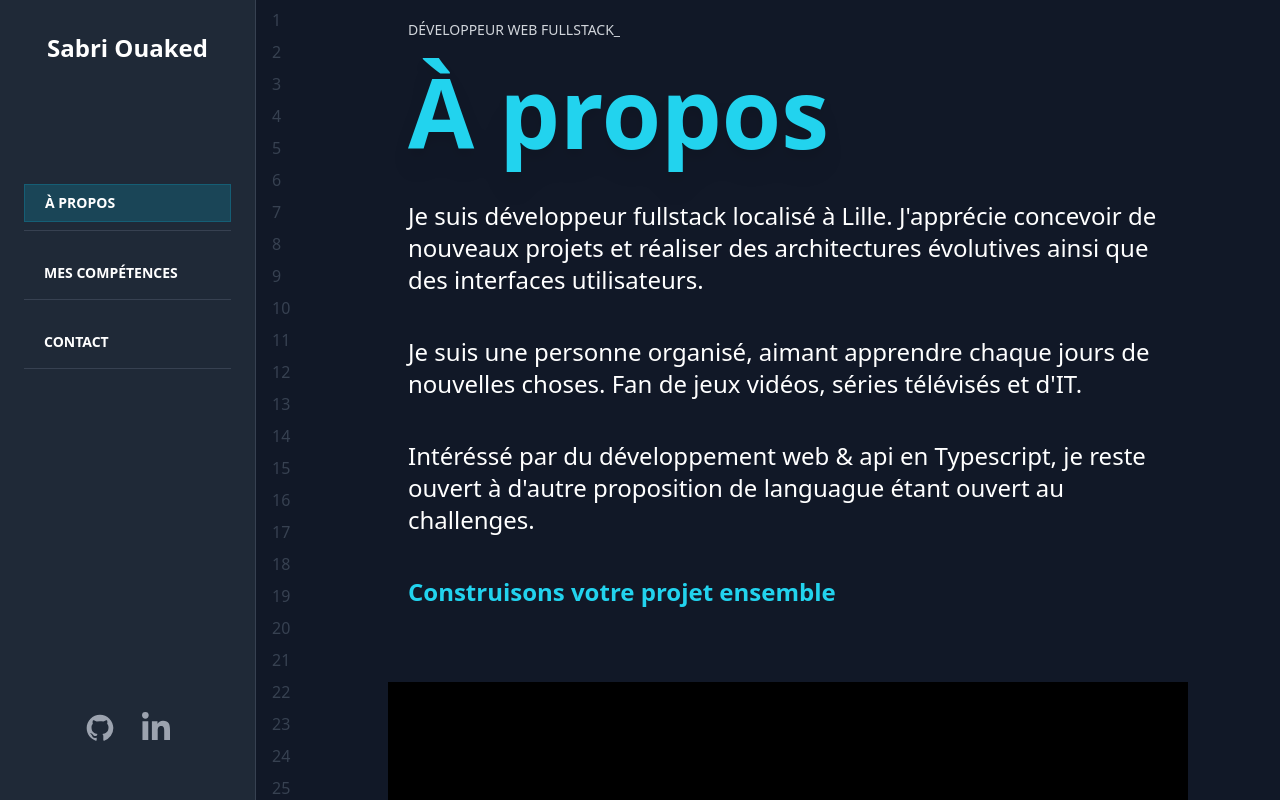
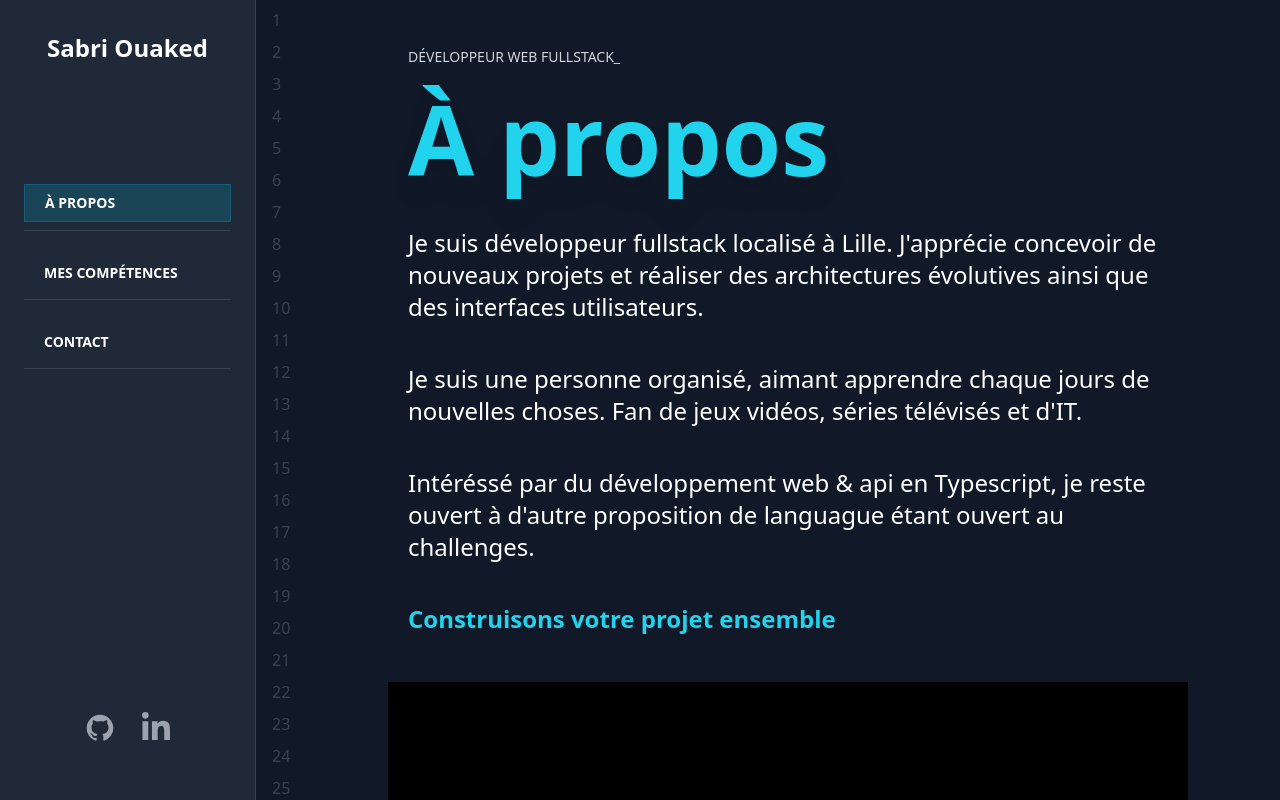
Before and after one commit to ouakeds/ide-portfolio, a Next.js app: page / in a window 1280 px wide. Built offline with nearby package versions, Linux system fonts and the light colour scheme.

Commit message:
feat(content): centering

```diff
--- a/components/Map.tsx
+++ b/components/Map.tsx
@@ -25,8 +25,6 @@ const Map: React.FC = () => {
                 scale: 500
             }}
         >
-
-
         <Geographies geography={json} fill={'#67e8f9'} stroke="#111827">
             {({ geographies }) =>
                 geographies.map((geo) => (
--- a/package.json
+++ b/package.json
@@ -13,8 +13,10 @@
     "@types/react": "18.0.26",
     "@types/react-dom": "18.0.9",
     "autoprefixer": "^10.4.13",
+    "framer-motion": "^7.6.18",
     "next": "13.0.6",
     "postcss": "^8.4.19",
+    "prop-types": "^15.8.1",
     "react": "18.2.0",
     "react-dom": "18.2.0",
     "react-icons": "^4.7.1",
--- a/pages/index.tsx
+++ b/pages/index.tsx
@@ -4,7 +4,7 @@ import { ComposableMap, Geographies, Geography } from "react-simple-maps"
 export default function Home() {
   return (
     <div className='h-screen flex flex-wrap justify-center'>
-      <div className='max-w-[800px] flex flex-col p-5'>
+      <div className='max-w-[800px] flex flex-col p-5 justify-center'>
         <h1 className='text-left text-gray-300 text-sm lg:text-l font-regular uppercase'>Développeur web fullstack_</h1>
         <h1 className='text-left text-cyan-400 text-6xl lg:text-8xl font-bold mt-6 drop-shadow-xl'>À propos</h1>
         <p className='mt-10 text-white text-2xl'>
--- a/pages/skills/index.tsx
+++ b/pages/skills/index.tsx
@@ -3,7 +3,7 @@ export default function Skills() {
   return (
 
           <div className='h-screen  flex flex-wrap justify-center'>
-              <div className='w-[800px] max-w-[800px] w-full flex flex-col p-5'>
+              <div className='w-[800px] max-w-[800px] w-full flex flex-col p-5  justify-center'>
                 <h1 className='text-left text-gray-300 text-sm lg:text-l font-regular uppercase'>Développeur web fullstack_</h1>
                 <h1 className='text-left text-cyan-400 text-6xl lg:text-8xl font-bold mt-6 drop-shadow-xl'>Skills & Expérience </h1>
                 <p className='mt-10 text-white text-xl'>
```
Also changed, not shown: 1 other file (tests, documents, lock files or other folders).
